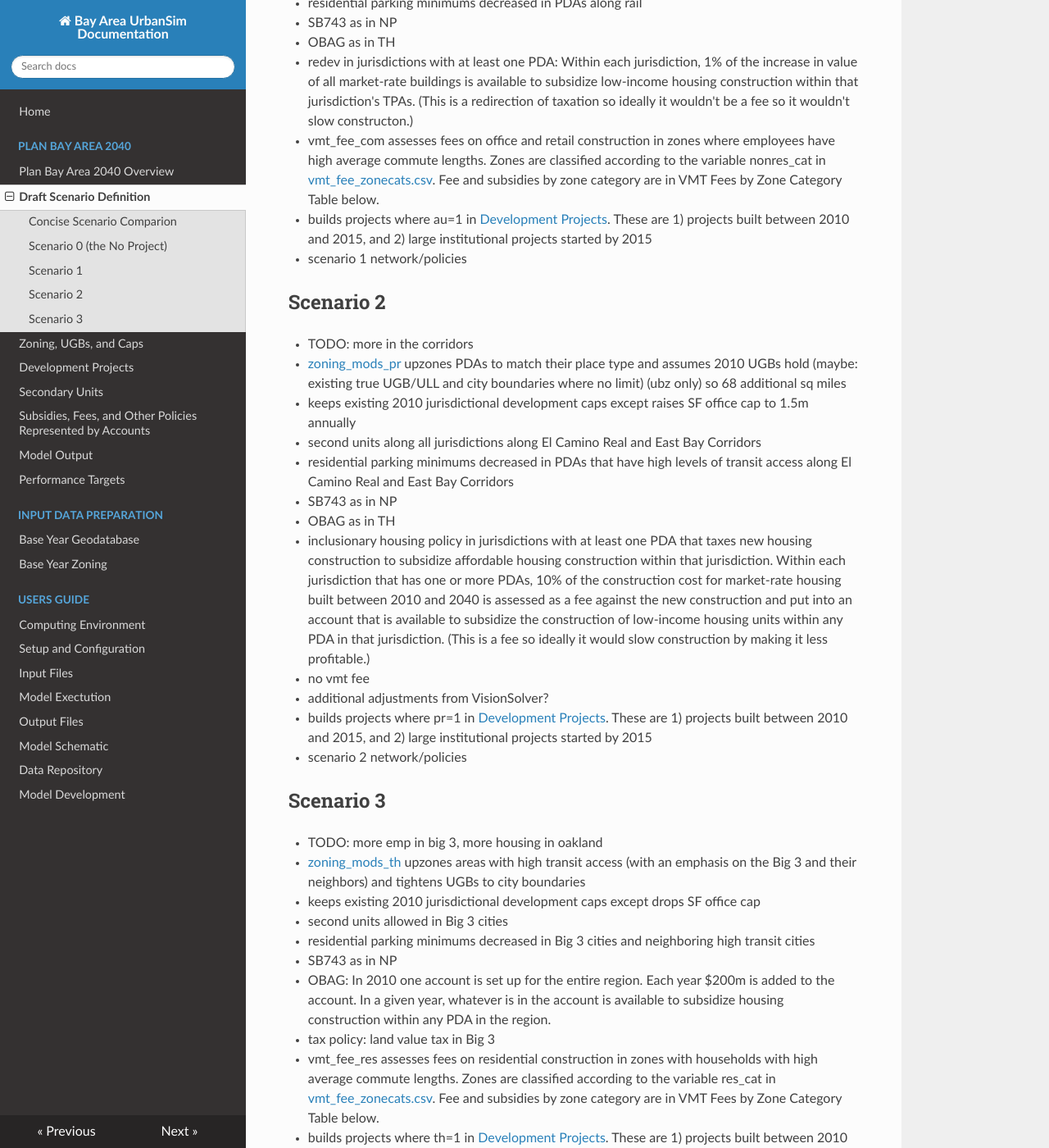
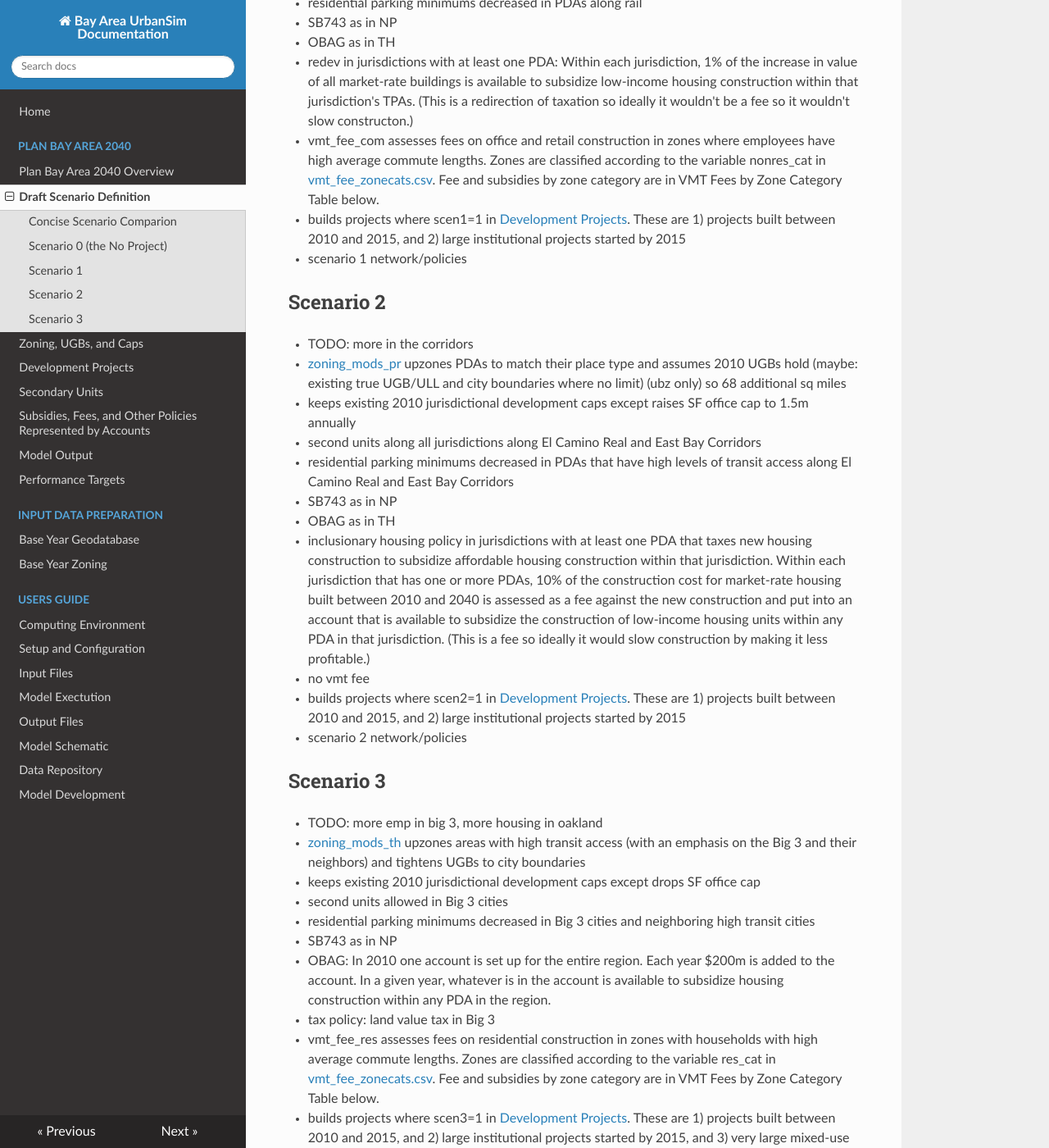
Before and after one commit to BayAreaMetro/baus_docs2, an MkDocs documentation site: the page built from docs/pba40/scenarios_def_pba40.md, in a window 1280 px wide and 1400 px high, scrolled down 1292 px. Shown: the whole window at 82% size. Built offline with MkDocs 1.6.1, drawn with Linux system fonts in a browser that asks for light colours; nearby versions of some CDN libraries; old or Windows-style settings are respelled for this version of MkDocs; some of the changed text lies outside the part shown.

Commit message:
Update scenarios_def_pba40.md

```diff
--- a/docs/pba40/scenarios_def_pba40.md
+++ b/docs/pba40/scenarios_def_pba40.md
@@ -39,7 +39,7 @@
 * OBAG as in TH
 * redev in jurisdictions with at least one PDA: Within each jurisdiction, 1% of the increase in value of all market-rate buildings is available to subsidize low-income housing construction within that jurisdiction's TPAs. (This is a redirection of taxation so ideally it wouldn't be a fee so it wouldn't slow constructon.)
 * vmt_fee_com assesses fees on office and retail construction in zones where employees have high average commute lengths. Zones are classified according to the variable nonres_cat in [vmt_fee_zonecats.csv](https://github.com/MetropolitanTransportationCommission/bayarea_urbansim/blob/master/data/vmt_fee_zonecats.csv). Fee and subsidies by zone category are in VMT Fees by Zone Category Table below.
-* builds projects where au=1 in [Development Projects](https://github.com/MetropolitanTransportationCommission/bayarea_urbansim/blob/master/data/development_projects.csv). These are 1) projects built between 2010 and 2015, and 2) large institutional projects started by 2015
+* builds projects where scen1=1 in [Development Projects](https://github.com/MetropolitanTransportationCommission/bayarea_urbansim/blob/master/data/development_projects.csv). These are 1) projects built between 2010 and 2015, and 2) large institutional projects started by 2015
 * scenario 1 network/policies
 
 
@@ -54,8 +54,7 @@
 * OBAG as in TH
 * inclusionary housing policy in jurisdictions with at least one PDA that taxes new housing construction to subsidize affordable housing construction within that jurisdiction. Within each jurisdiction that has one or more PDAs, 10% of the construction cost for market-rate housing built between 2010 and 2040 is assessed as a fee against the new construction and put into an account that is available to subsidize the construction of low-income housing units within any PDA in that jurisdiction. (This is a fee so ideally it would slow construction by making it less profitable.)
 * no vmt fee
-* additional adjustments from VisionSolver?
-* builds projects where pr=1 in [Development Projects](https://github.com/MetropolitanTransportationCommission/bayarea_urbansim/blob/master/data/development_projects.csv). These are 1) projects built between 2010 and 2015, and 2) large institutional projects started by 2015
+* builds projects where scen2=1 in [Development Projects](https://github.com/MetropolitanTransportationCommission/bayarea_urbansim/blob/master/data/development_projects.csv). These are 1) projects built between 2010 and 2015, and 2) large institutional projects started by 2015
 * scenario 2 network/policies
 
 
@@ -70,5 +69,5 @@
 * OBAG: In 2010 one account is set up for the entire region. Each year $200m is added to the account. In a given year, whatever is in the account is available to subsidize housing construction within any PDA in the region.
 * tax policy: land value tax in Big 3
 * vmt_fee_res assesses fees on residential construction in zones with households with high average commute lengths. Zones are classified according to the variable res_cat in [vmt_fee_zonecats.csv](https://github.com/MetropolitanTransportationCommission/bayarea_urbansim/blob/master/data/vmt_fee_zonecats.csv). Fee and subsidies by zone category are in VMT Fees by Zone Category Table below.
-* builds projects where th=1 in [Development Projects](https://github.com/MetropolitanTransportationCommission/bayarea_urbansim/blob/master/data/development_projects.csv). These are 1) projects built between 2010 and 2015, and 2) large institutional projects started by 2015, and 3) very large mixed-use projects that have been designed and assessed for feasibility using spreadsheet pro formas
+* builds projects where scen3=1 in [Development Projects](https://github.com/MetropolitanTransportationCommission/bayarea_urbansim/blob/master/data/development_projects.csv). These are 1) projects built between 2010 and 2015, and 2) large institutional projects started by 2015, and 3) very large mixed-use projects that have been designed and assessed for feasibility using spreadsheet pro formas
 * scenario 3 network/policies
```
Also changed, not shown: other parts of docs/pba40/scenarios_def_pba40.md (+1 -1 lines).
